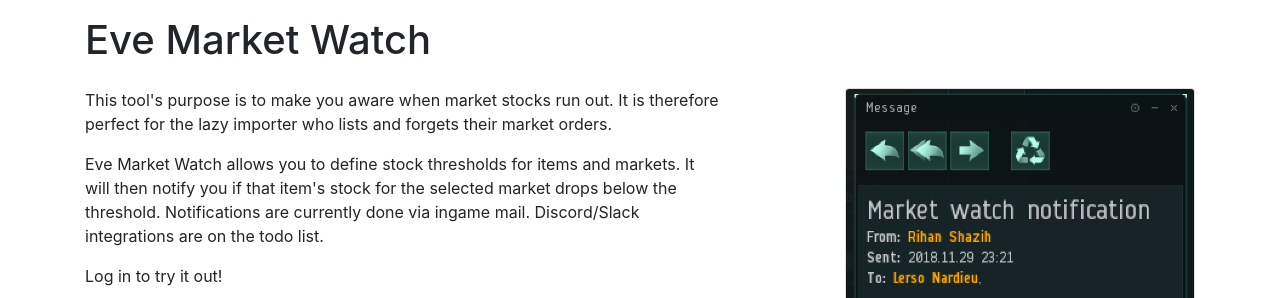
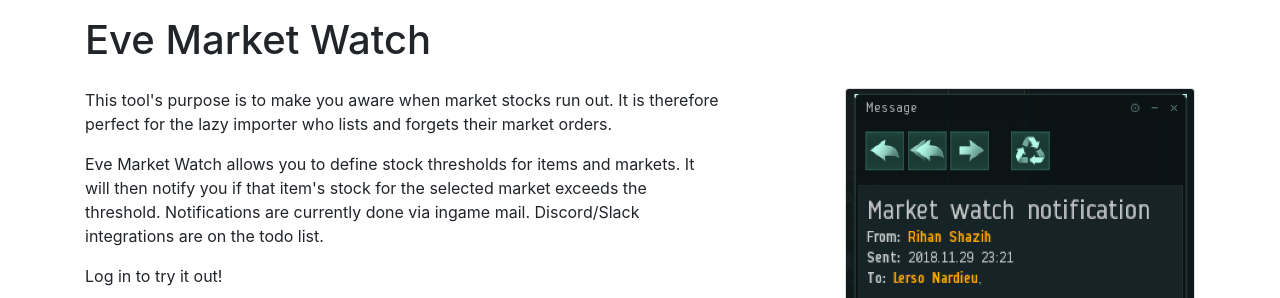
Before and after one commit to rihanshazih/market-watch-frontend, an Angular app: page / in a window 1280 px wide. Shown: the top 298 px of the page. Built offline with nearby package versions, Linux system fonts and the light colour scheme.

Commit message:
Updated threshold texts

```diff
--- a/src/app/dashboard/dashboard.component.html
+++ b/src/app/dashboard/dashboard.component.html
@@ -16,7 +16,7 @@
     <p *ngIf="!itemWatches">Loading ...</p>
     <p *ngIf="itemWatches && itemWatches.length === 0">You haven't defined any thresholds for this structure yet.</p>
     <p *ngIf="itemWatches && itemWatches.length > 0">You will receive notifications if one of the following items' stock
-        drops below the threshold:</p>
+        exceeds the threshold:</p>
 
     <table class="table" *ngIf="itemWatches">
         <tbody>
--- a/src/app/frontpage/frontpage.component.html
+++ b/src/app/frontpage/frontpage.component.html
@@ -11,7 +11,7 @@
             importer who lists and forgets their market orders.</p>
 
         <p>Eve Market Watch allows you to define stock thresholds for items and markets. It will then notify you if
-            that item's stock for the selected market drops below the threshold. Notifications are currently
+            that item's stock for the selected market exceeds the threshold. Notifications are currently
             done via ingame mail. Discord/Slack integrations are on the todo list.</p>
 
         <p>Log in to try it out!</p>
```
